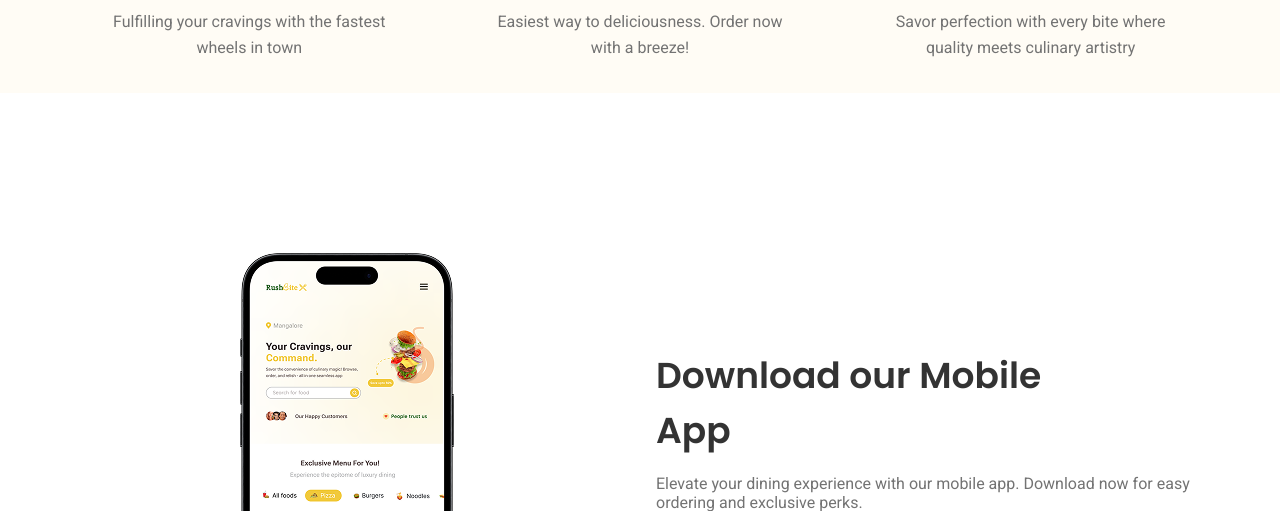
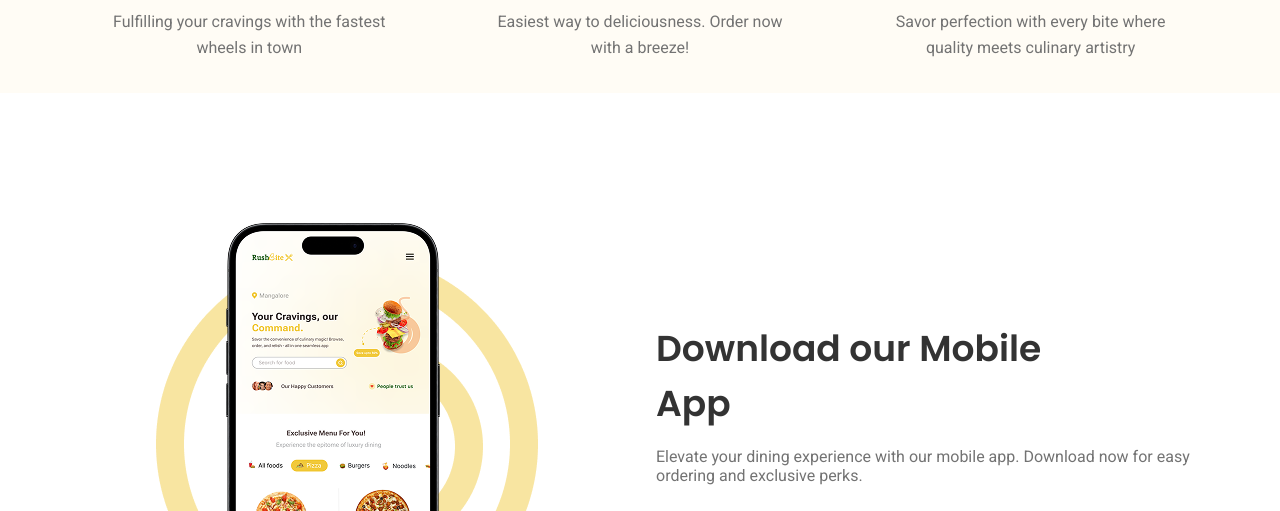
Before and after one commit to Raish0009/RushBite, a plain HTML site: page index.html in a window 1280 px wide. Shown: the part 2043-2554 px from the top of the page. Drawn offline with Linux system fonts and the light colour scheme.

Commit message:
RushBite

```diff
--- a/assets/Css/style.css
+++ b/assets/Css/style.css
@@ -174,7 +174,8 @@ img {
 .nav__actions {
     display: flex;
     align-items: center;
-    column-gap: 1rem;
+    column-gap: 2rem;
+
 }
 
 .nav__icon {
@@ -460,10 +461,26 @@ img {
 
 .app__image-wrapper {
     justify-self: center;
+    position: relative;
+}
+
+.app-circle1{
+    position: absolute;
+    z-index: 1;
+}
+.app-circle1{
+    position: absolute;
+    z-index: 2;
+    left: 120px;
+    top: 90px;
 }
 
 .app__image {
     max-width: 250px;
+    position: absolute;
+    z-index: 3;
+    left: 70px;
+    top: -30px;
 }
 
 .app__content {
--- a/index.html
+++ b/index.html
@@ -192,6 +192,8 @@
         <section class="section app-section">
             <div class="app__container container">
                 <div class="app__image-wrapper">
+                    <img src="./assets/Images/Ellipse 21.png" alt="" class="app-circle1">
+                    <img src="./assets/Images/Ellipse 20.png" alt="" class="app-circle2">
                     <img src="./assets/Images/iPhone 15 Pro Black Titanium Mockup Portrait 1.png"
                         alt="Rush2iteX mobile app on a smartphone" class="app__image">
                 </div>
```
